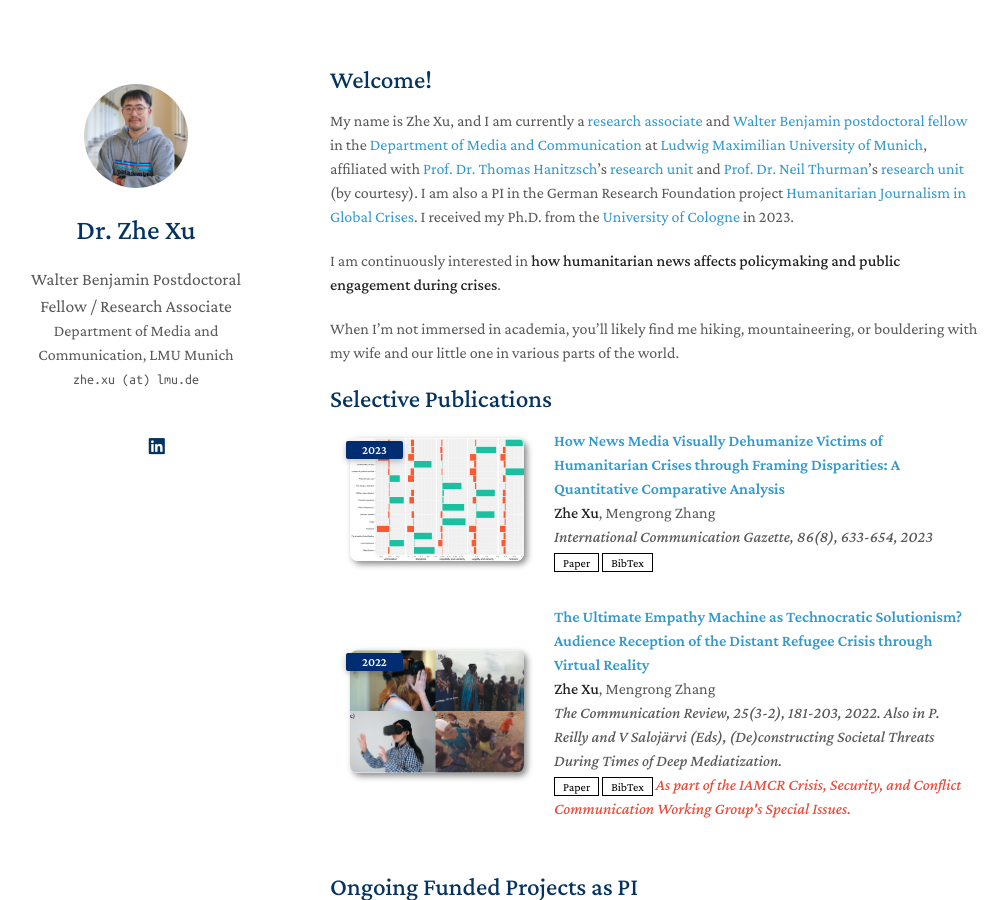
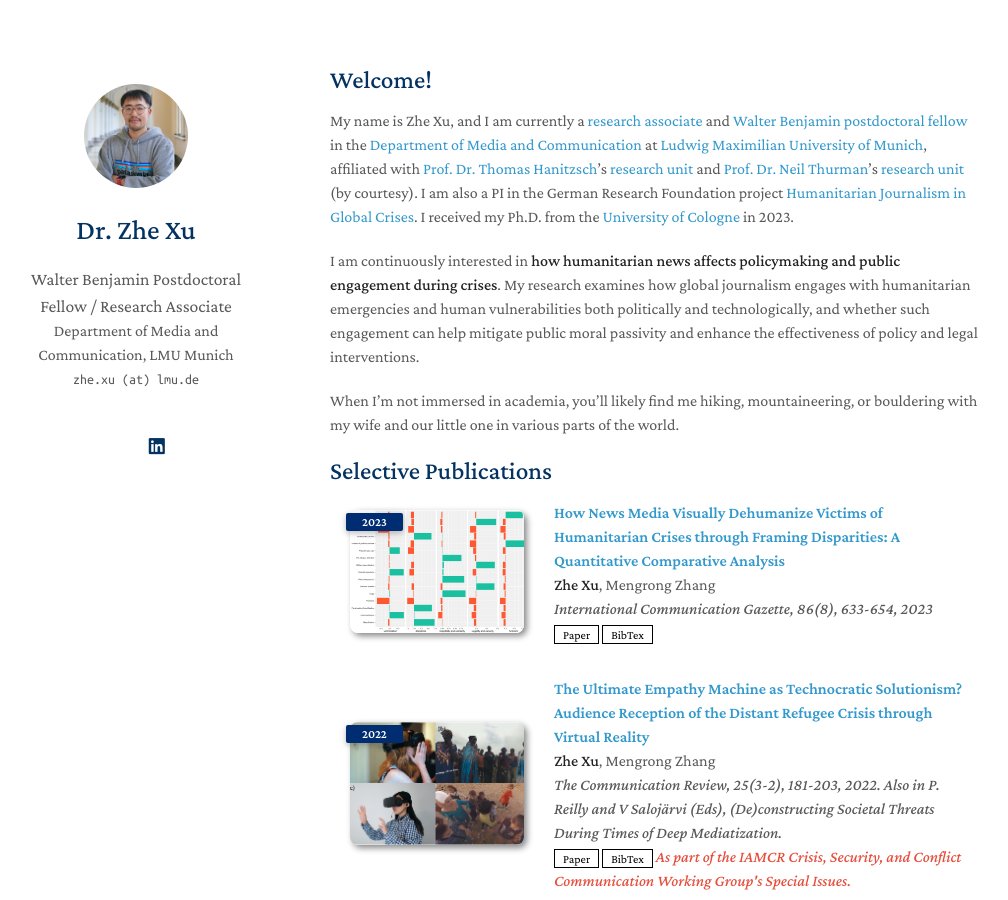
Before and after one commit to zhexuphd/home, a Jekyll site: the page built from index.md, in a window 1280 px wide and 900 px high. Shown: the whole window, without its empty margins (140-1148 px from the left). Built offline with Jekyll 4.4.1, drawn with Linux system fonts in a browser that asks for light colours; a style sheet for code colours, icons or effects is not loaded; our own code applies the rules of GitHub Pages for plain Markdown files.

Commit message:
Update index.md

```diff
--- a/index.md
+++ b/index.md
@@ -6,7 +6,7 @@
 
 My name is Zhe Xu, and I am currently a [research associate](https://www.ifkw.uni-muenchen.de/organisation/personen/mitarbeiter/xu_zhe/index.html) and [Walter Benjamin postdoctoral fellow](https://www.dfg.de/en/research-funding/funding-opportunities/programmes/individual/walter-benjamin) in the [Department of Media and Communication](https://www.ifkw.uni-muenchen.de/index.html) at [Ludwig Maximilian University of Munich](https://www.lmu.de/en/), affiliated with [Prof. Dr. Thomas Hanitzsch](https://www.ifkw.uni-muenchen.de/organisation/personen/professoren/hanitzsch_thomas/index.html)'s [research unit](https://www.en.ifkw.uni-muenchen.de/research/chairs/hanitzsch/index.html) and [Prof. Dr. Neil Thurman](https://neilthurman.com/)'s [research unit](https://www.ifkw.uni-muenchen.de/lehrbereiche/thurman/index.html) (by courtesy). I am also a PI in the German Research Foundation project [Humanitarian Journalism in Global Crises](https://gepris.dfg.de/gepris/projekt/539233881?context=projekt&task=showDetail&id=539233881&). I received my Ph.D. from the [University of Cologne](https://portal.uni-koeln.de/es/uoc-home) in 2023.
 
-I am continuously interested in **how humanitarian news affects policymaking and public engagement during crises**.
+I am continuously interested in **how humanitarian news affects policymaking and public engagement during crises**. My research examines how global journalism engages with humanitarian emergencies and human vulnerabilities both politically and technologically, and whether such engagement can help mitigate public moral passivity and enhance the effectiveness of policy and legal interventions.
 
 When I’m not immersed in academia, you’ll likely find me hiking, mountaineering, or bouldering with my wife and our little one in various parts of the world.
 
```
